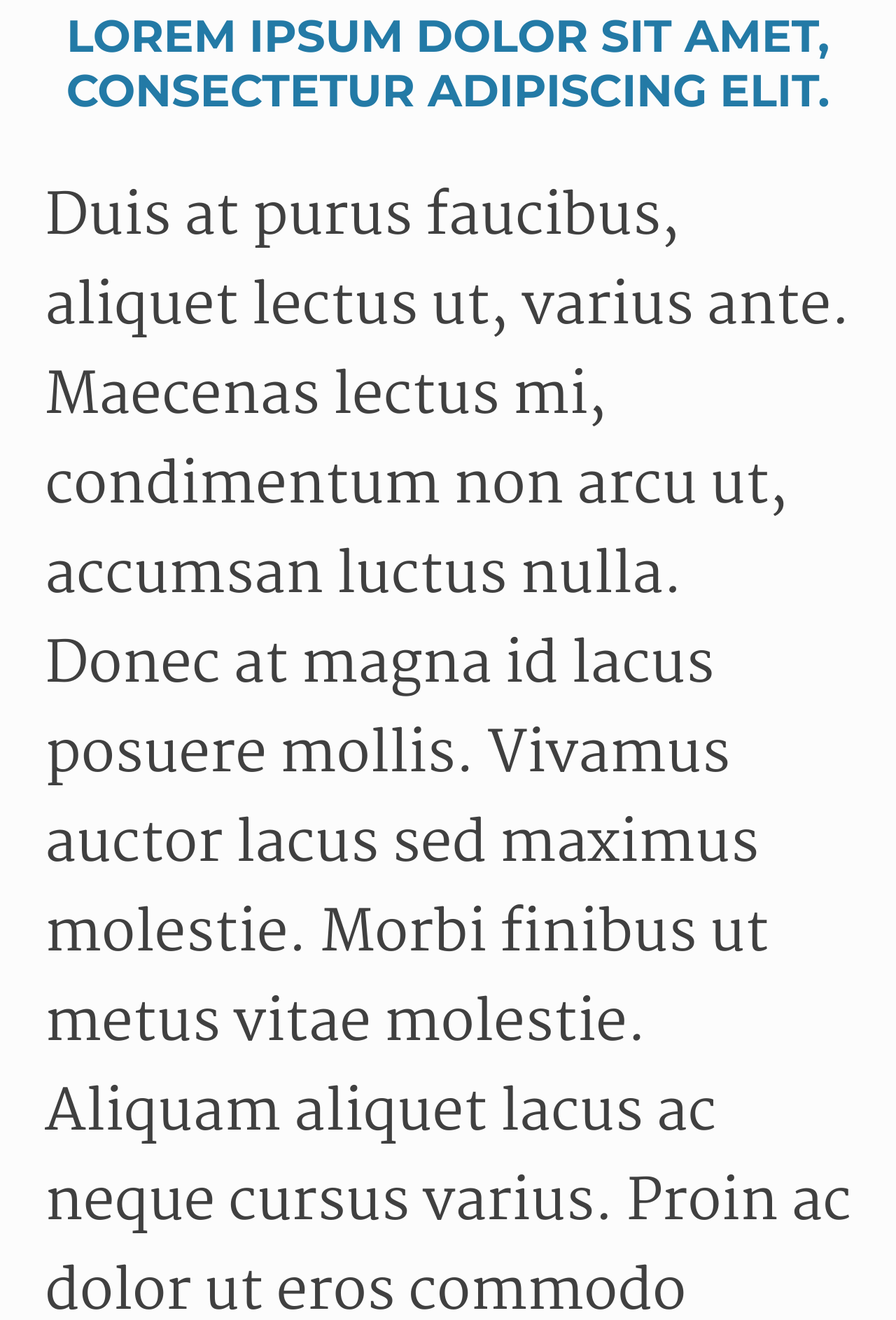
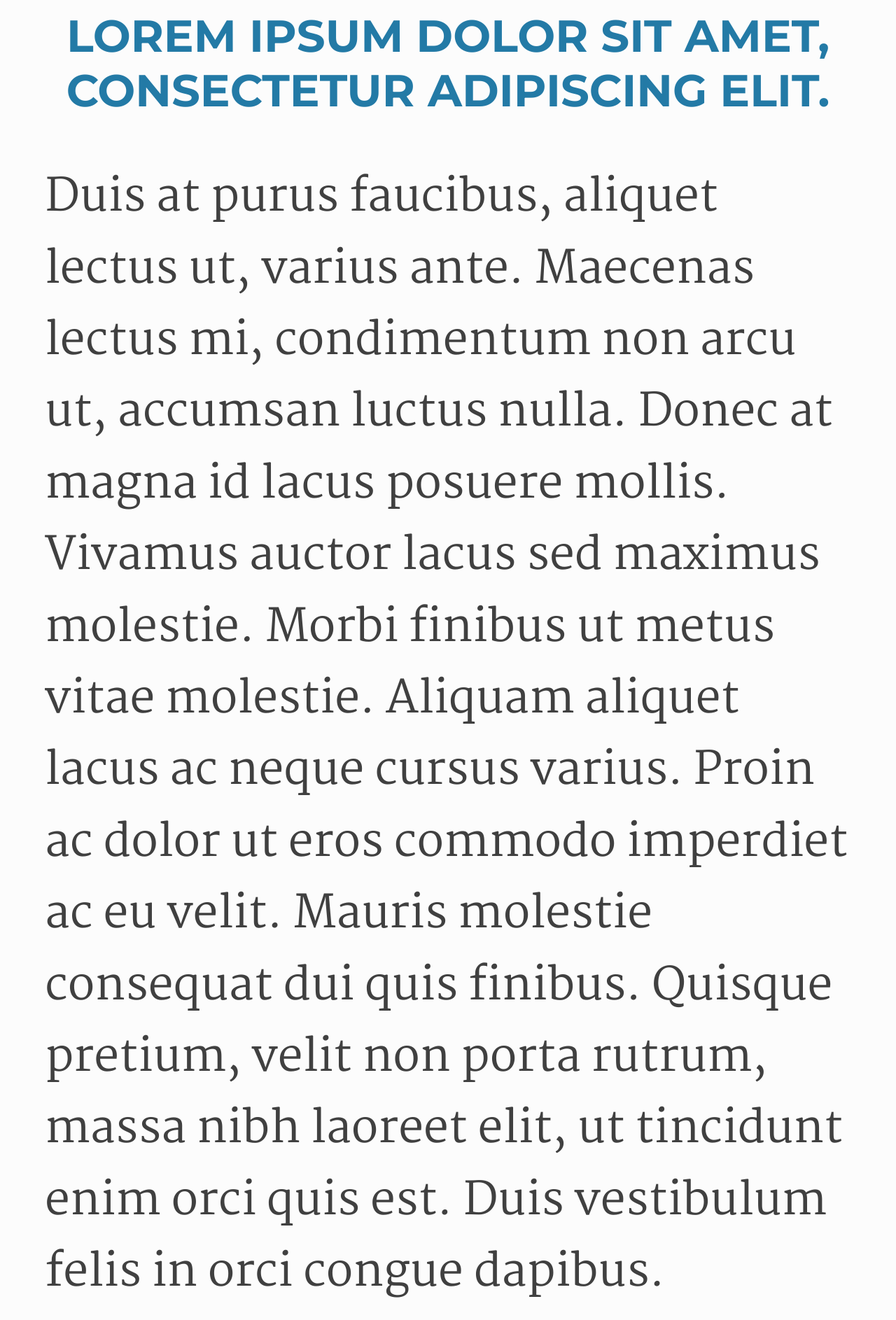
Before and after one commit to khanhnwin/khanhnwin.github.io, a Jekyll site: the page built from index.html, in a window 1280 px wide. Shown: the part 423-2309 px from the top of the page at 70% size. Built offline with Jekyll 4.4.1, drawn with Linux system fonts in a browser that asks for light colours; nearby versions of some CDN libraries.

Commit message:
Smaller font-size

```diff
--- a/stylesheets/main.css
+++ b/stylesheets/main.css
@@ -37,7 +37,7 @@ p {
 
 @media screen and (max-device-width: 800px) {
   p {
-    font-size: 5rem;
+    font-size: 4rem;
   }
 }
 
--- a/stylesheets/main.sass
+++ b/stylesheets/main.sass
@@ -41,7 +41,7 @@ p
   line-height: 160%
 
   @media screen and (max-device-width: 800px)
-    font-size: 5rem
+    font-size: 4rem
 
 .page_container
   width: 55%
```
